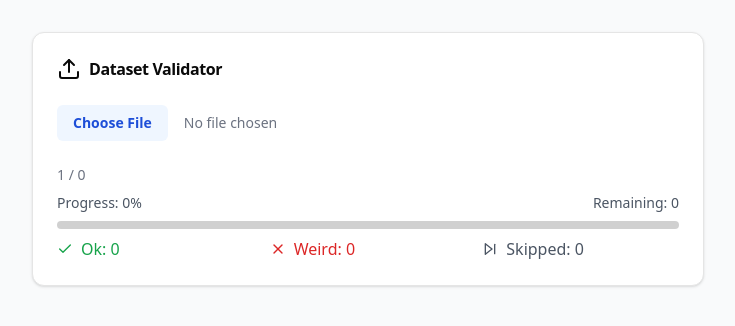
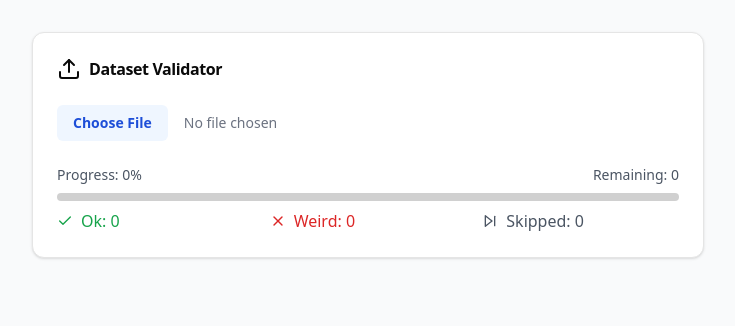
Before and after one commit to punyaphatsura/dataset-validate-helper, a Next.js app: page / in a window 1280 px wide. Shown: the top 326 px of the page, without its empty margins (272-1007 px from the left). Built offline with nearby package versions, Linux system fonts and the light colour scheme.

Commit message:
Add current and total amount

```diff
--- a/src/app/page.tsx
+++ b/src/app/page.tsx
@@ -162,9 +162,11 @@ const Home: FC = () => {
             </div>
 
             <div className='space-y-2'>
-              <p className='text-gray-500 text-sm font-normal '>
-                {currentRow + 1} / {data.length}
-              </p>
+              {data.length > 0 && (
+                <p className='text-gray-500 text-sm font-normal '>
+                  {currentRow + 1} / {data.length}
+                </p>
+              )}
               <div className='flex justify-between text-sm text-gray-600'>
                 <span>Progress: {progress}%</span>
                 <span>Remaining: {data.length - currentRow}</span>
```
